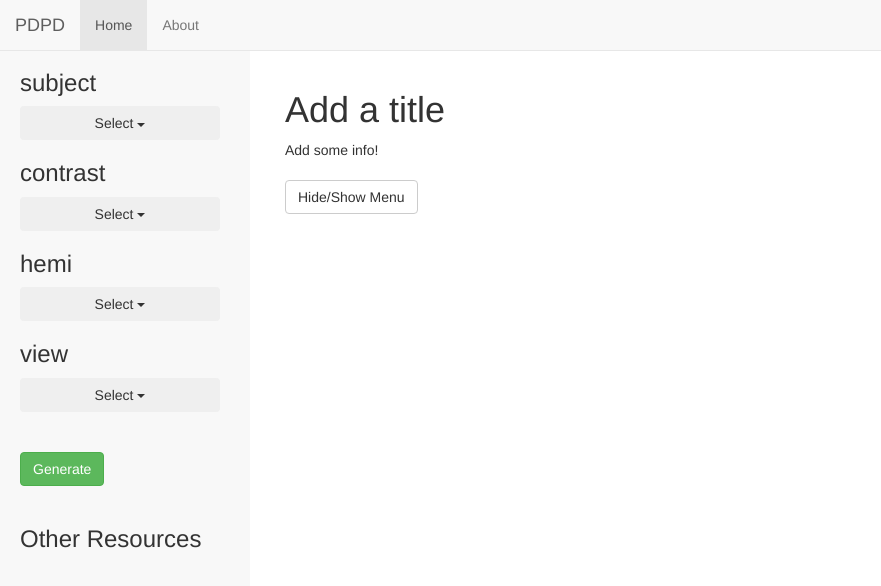
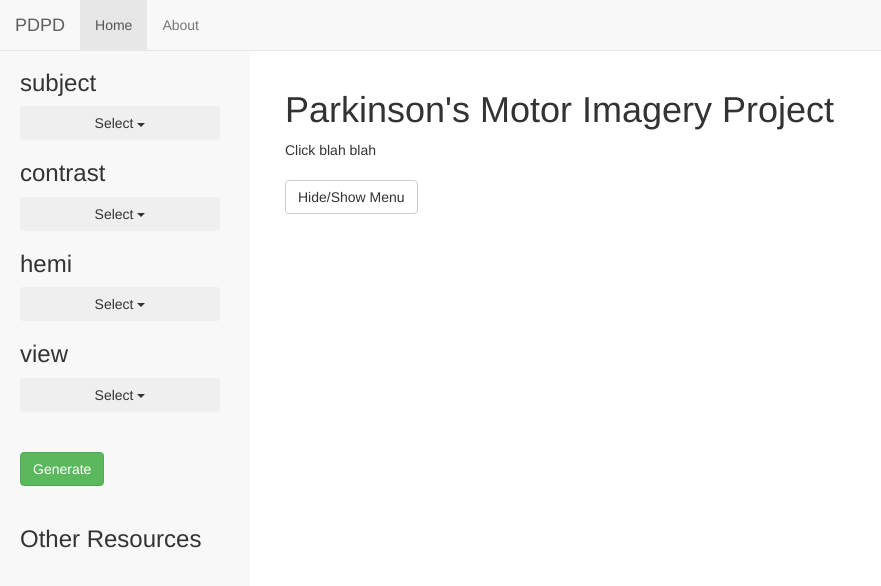
Before and after one commit to ginakirkish/piloting, a plain HTML site: page QA/index.html in a window 1280 px wide. Shown: the whole page, without its empty margins (0-881 px from the left). Drawn offline with Linux system fonts and the light colour scheme.

Commit message:
i changed the title page

```diff
--- a/QA/index.html
+++ b/QA/index.html
@@ -37,8 +37,8 @@
 	                  <div class="row">
 	                      <div class="col-lg-12">
 
-							  <h1>Add a title</h1>
-	                        	Add some info!
+							  <h1>Parkinson's Motor Imagery Project</h1>
+	                        	Click blah blah
 						  <br>
 							  <br>
 	                          <a href="#menu-toggle" class="btn btn-default" id="menu-toggle">Hide/Show Menu</a>
```
